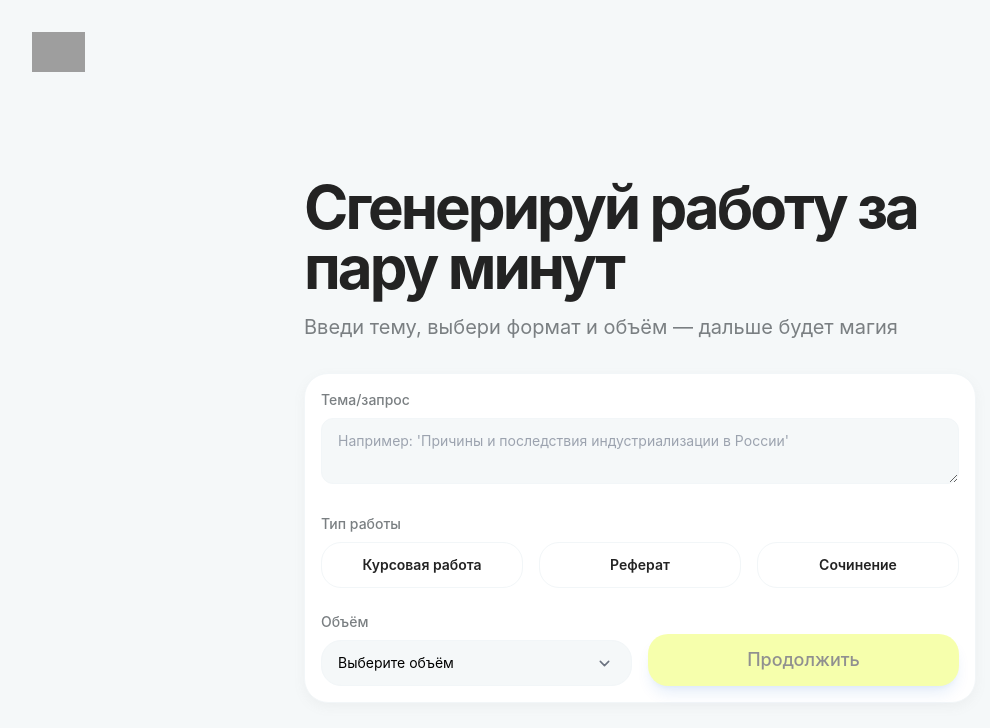
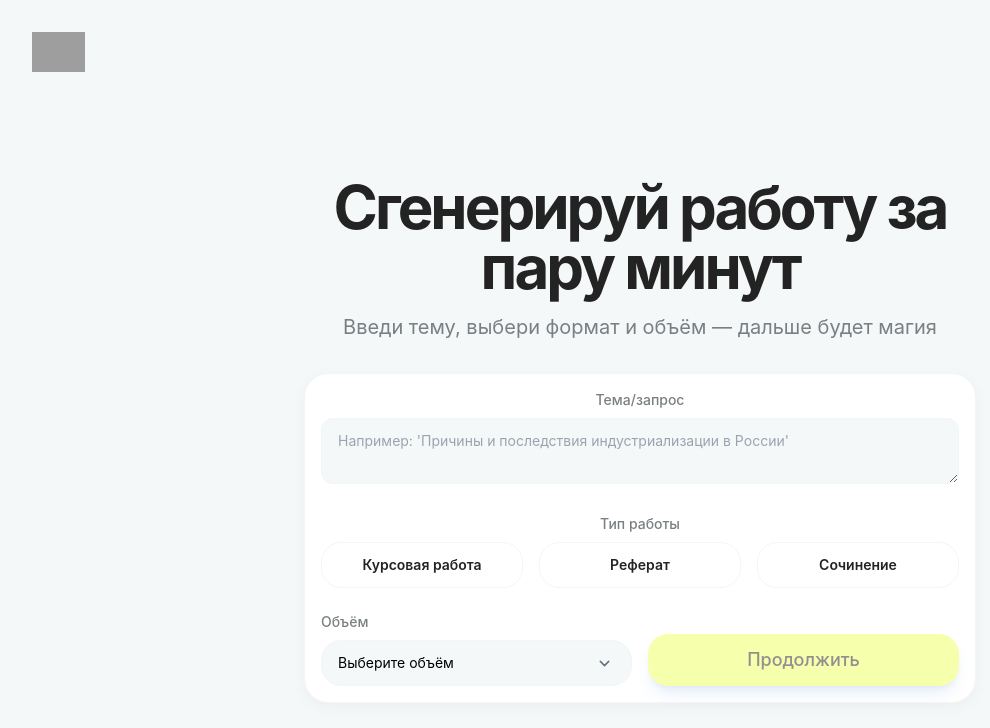
Before and after one commit to jako-art/site-kemp, a Next.js app: page / in a window 1280 px wide. Shown: the top 728 px of the page, without its empty margins (0-990 px from the left). Built offline with nearby package versions, Linux system fonts and the light colour scheme; grey boxes are pictures that could not be loaded.

Commit message:
Обновление стилей и выравнивания в компоненте Home

```diff
--- a/app/page.tsx
+++ b/app/page.tsx
@@ -69,7 +69,7 @@ export default function Home() {
   const isFormValid = topic.trim() && workType && volume
 
   return (
-    <div className="h-screen overflow-hidden bg-brand-light font-brand flex flex-col">
+    <div className="h-screen overflow-hidden bg-brand-light font-brand flex flex-col text-center">
       {/* Header with Logo */}
       <header className="p-4 md:p-6 lg:p-8 flex-shrink-0">
         <div className="w-full flex justify-start">
@@ -84,9 +84,9 @@ export default function Home() {
       </header>
 
       <main className="flex-1 px-4 pb-6 min-h-0 flex flex-col items-center justify-center">
-        <div className="w-full max-w-md md:max-w-2xl flex flex-col items-center md:items-start space-y-6 md:space-y-8">
+        <div className="w-full max-w-md md:max-w-2xl flex flex-col items-center space-y-6 md:space-y-8">
           {/* Header Text - Outside of the card */}
-          <div className="w-full text-center md:text-left">
+          <div className="w-full text-center">
             <h1 className="mb-2 md:mb-4 text-3xl font-bold text-brand-black md:text-5xl lg:text-6xl tracking-tighter leading-[1.1]">
               Сгенерируй работу за пару минут
             </h1>
@@ -126,11 +126,11 @@ export default function Home() {
                     {Object.keys(WORK_TYPE_MAP).map((type) => (
                       <label
                         key={type}
-                      className={`flex cursor-pointer items-center justify-center rounded-brand-md border p-2 md:p-3 transition-all hover:bg-brand-light text-center focus-within:ring-2 focus-within:ring-brand-accent focus-within:ring-offset-2 ${
-                        workType === type
-                          ? 'border-brand-accent bg-brand-accent/5 ring-1 ring-brand-accent'
-                          : 'border-brand-border bg-brand-white'
-                      }`}
+                        className={`flex cursor-pointer items-center justify-center rounded-brand-md border p-2 md:p-3 transition-all hover:bg-brand-light text-center focus-within:ring-2 focus-within:ring-brand-accent focus-within:ring-offset-2 ${
+                          workType === type
+                            ? 'border-brand-accent bg-brand-accent/5 ring-1 ring-brand-accent'
+                            : 'border-brand-border bg-brand-white'
+                        }`}
                       >
                         <input
                           type="radio"
@@ -160,7 +160,7 @@ export default function Home() {
                   <div className="w-full">
                     <label
                       htmlFor="volume"
-                      className="mb-2 block text-xs md:text-sm font-medium text-brand-grey"
+                      className="mb-2 block text-xs md:text-sm font-medium text-brand-grey text-left"
                     >
                       Объём
                     </label>
```
